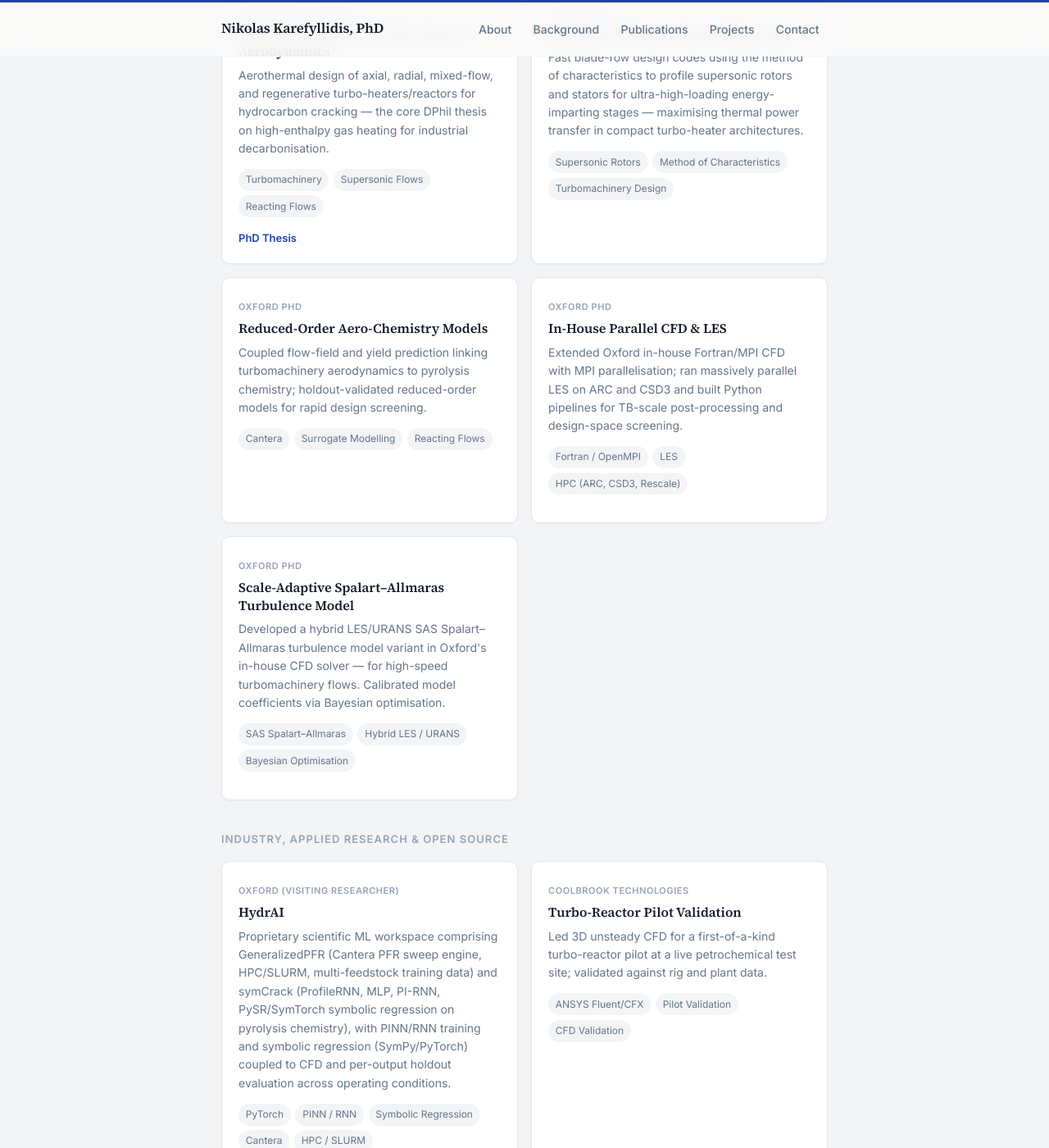
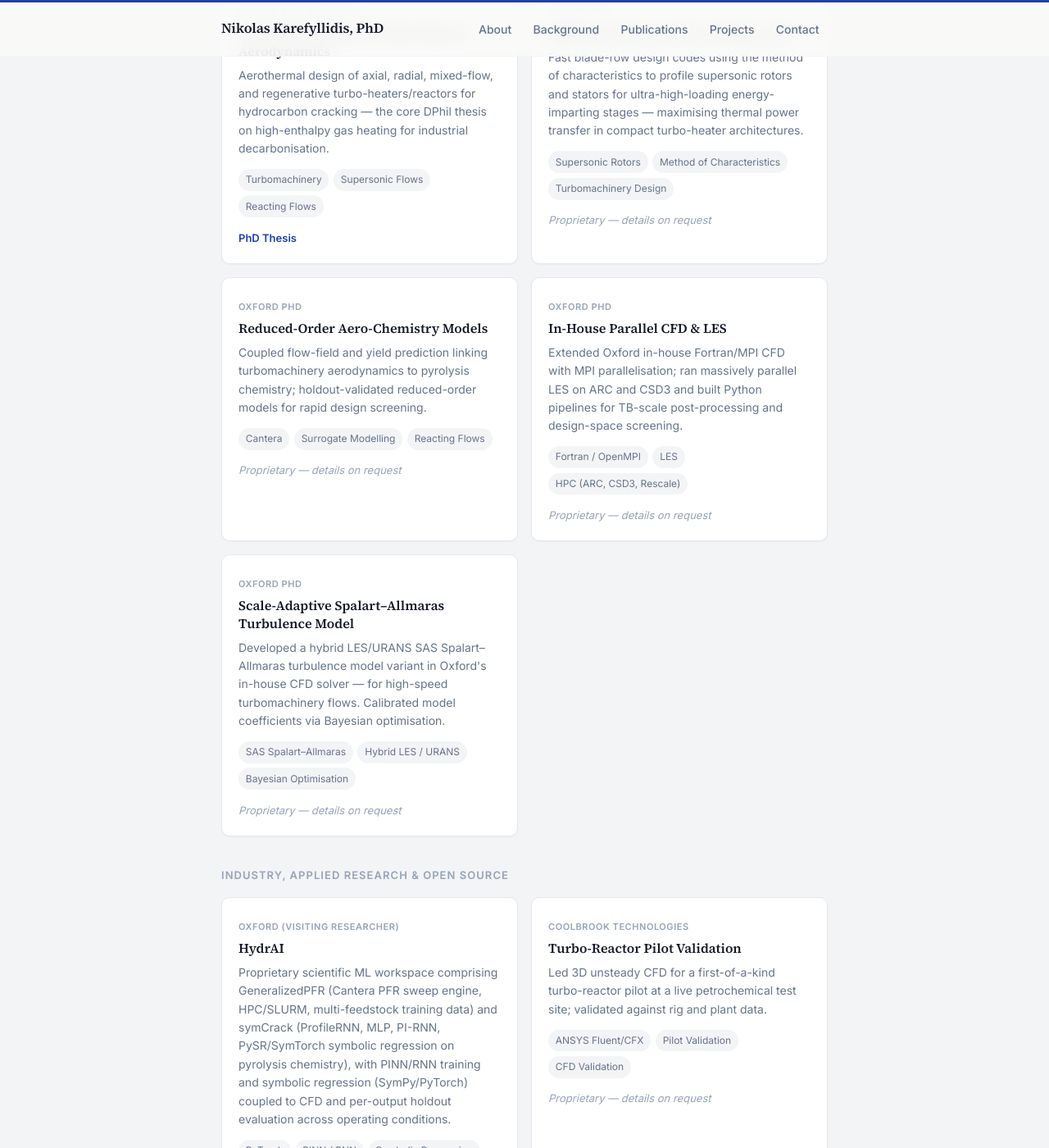
Before and after one commit to karefyllidis/karefyllidis.github.io, a Jekyll site: the page built from index.html, in a window 1280 px wide and 1400 px high, scrolled down 4621 px. Shown: the whole window at 82% size. Built offline with Jekyll 4.4.1, drawn with Linux system fonts in a browser that asks for light colours; some of the changed text lies outside the part shown.

Commit message:
content: show proprietary note on projects without public links
Co-authored-by: Cursor <cursoragent@cursor.com>

```diff
--- a/_includes/project-card.html
+++ b/_includes/project-card.html
@@ -18,8 +18,8 @@
     {% if include.project.link_url %}
       <a href="{{ include.project.link_url }}" target="_blank" rel="noopener noreferrer">{{ include.project.link_label | default: "Link" }}</a>
     {% endif %}
-    {% if include.project.proprietary %}
+    {% unless include.project.github or include.project.link_url %}
       <span class="project-note">Proprietary — details on request</span>
-    {% endif %}
+    {% endunless %}
   </div>
 </article>
```
